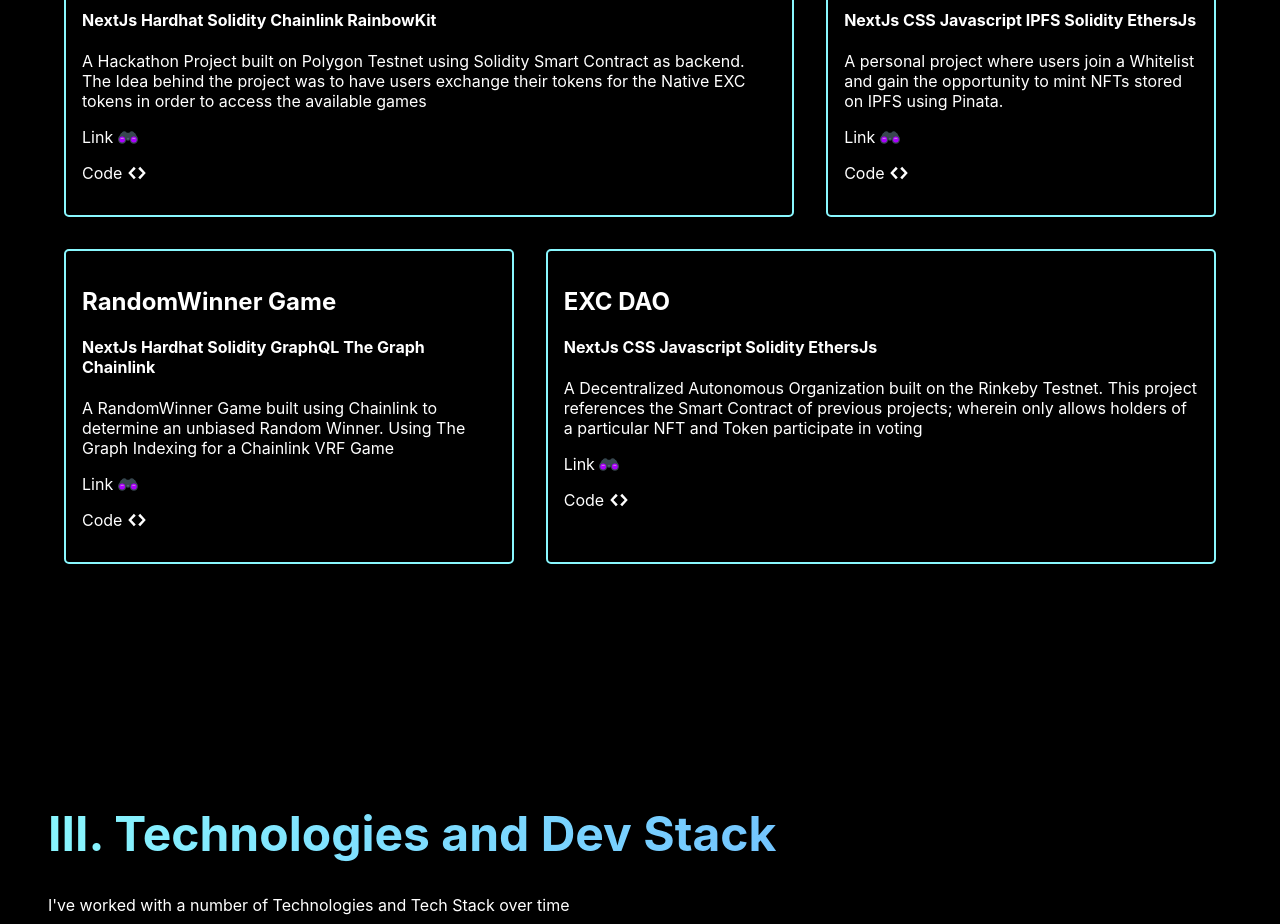
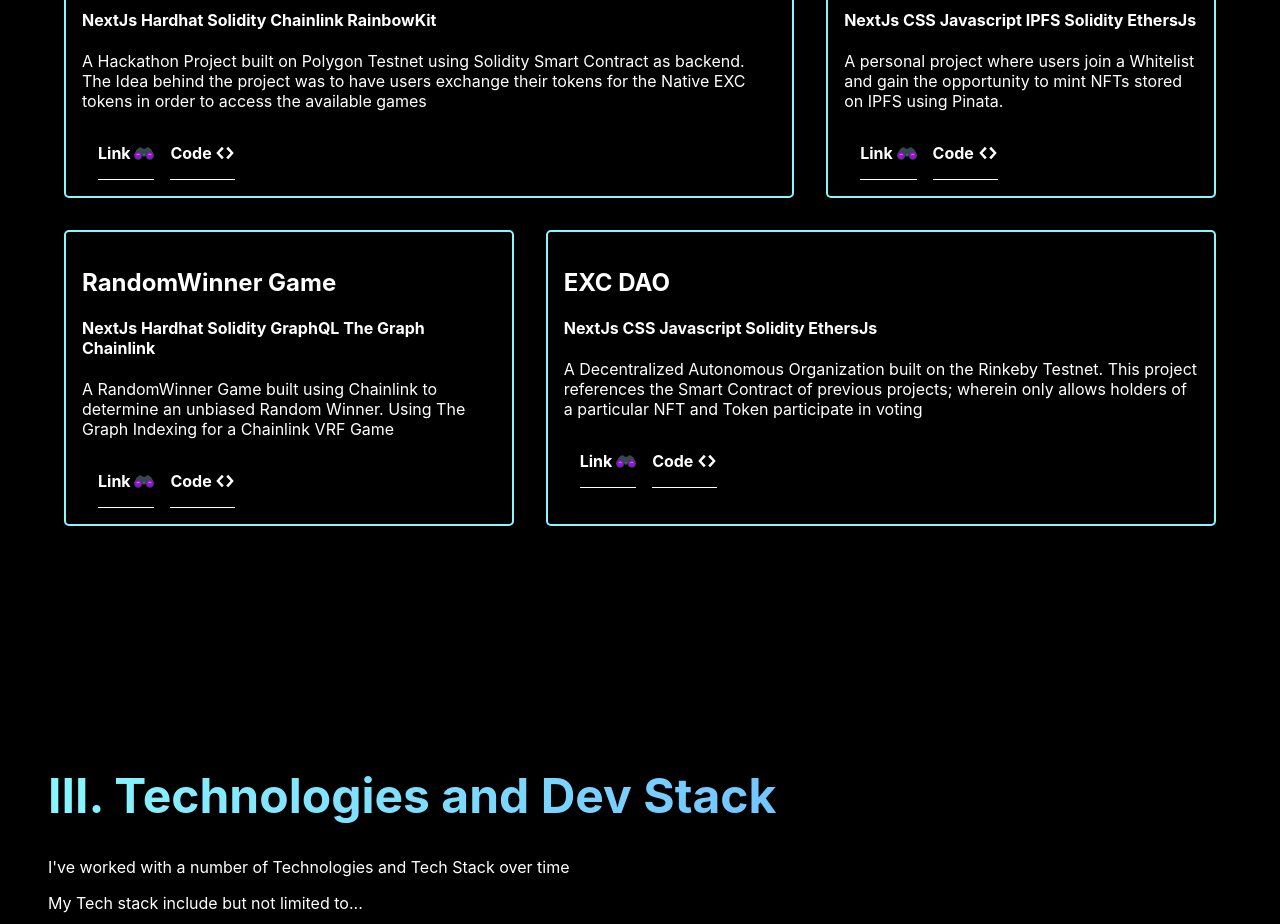
Before and after one commit to Excaliose777/AlaminxAb, a Next.js app: page / in a window 1280 px wide. Shown: the part 1600-2524 px from the top of the page. Built offline with nearby package versions, Linux system fonts and the light colour scheme.

Commit message:
clean up

```diff
--- a/components/Project.module.css
+++ b/components/Project.module.css
@@ -32,6 +32,16 @@
     opacity: 0.8;
 }
 
+.projectLinks{
+    display: flex;
+}
+
+.projectLinks a{
+    margin-left: 1rem;
+    font-weight: bold;
+    border-bottom: 1px solid ;
+}
+
 .codeIcon{
     vertical-align: bottom;
 }
--- a/components/Projects.js
+++ b/components/Projects.js
@@ -13,15 +13,19 @@ function Projects() {
           <h2>EXC DEX</h2>
           <h4>NextJs Hardhat Solidity Chainlink RainbowKit</h4>
           <p>A Hackathon Project built on Polygon Testnet using Solidity Smart Contract as backend. The Idea behind the project was to have users exchange their tokens for the Native EXC tokens in order to access the available games</p>
+          <div className={styles.projectLinks}>
             <a href='https://polygon-hackathon-xi.vercel.app' target="_blank" rel="noreferrer"><p>Link <FcBinoculars className={styles.codeIcon} size={20}/></p></a>
             <a href='https://github.com/Excaliose777/Polygon-Hackathon' target="_blank" rel="noreferrer"><p>Code <GoCode className={styles.codeIcon} size={20}/></p></a>
+          </div>
         </div>
         <div className={styles.projects}>
           <h2>EXC NFT</h2>
           <h4>NextJs CSS Javascript IPFS Solidity EthersJs</h4>
           <p>A personal project where users join a Whitelist and gain the opportunity to mint NFTs stored on IPFS using Pinata. </p>
+          <div className={styles.projectLinks}>
             <a href='https://exc-project.vercel.app' target="_blank" rel="noreferrer"><p>Link <FcBinoculars className={styles.codeIcon} size={20}/></p></a>
             <a href='https://github.com/excaliose777/exc-project' target="_blank" rel="noreferrer"><p>Code <GoCode className={styles.codeIcon} size={20}/></p></a>
+          </div>
         </div>
       </div>
       <div className={styles.projectContainer}>
@@ -29,15 +33,19 @@ function Projects() {
           <h2>RandomWinner Game</h2>
           <h4>NextJs Hardhat Solidity GraphQL The Graph Chainlink</h4>
           <p>A RandomWinner Game built using Chainlink to determine an unbiased Random Winner. Using The Graph Indexing for a Chainlink VRF Game</p>
+          <div className={styles.projectLinks}>
             <a href='https://the-graph-test.vercel.app' target="_blank" rel="noreferrer"><p>Link <FcBinoculars className={styles.codeIcon} size={20}/></p></a>
             <a href='https://github.com/excaliose777/The-Graph-Test' target="_blank" rel="noreferrer"><p>Code <GoCode className={styles.codeIcon} size={20}/></p></a>
+          </div>
         </div>
         <div className={styles.projects}>
           <h2>EXC DAO</h2>
           <h4>NextJs CSS Javascript Solidity EthersJs</h4>
           <p>A Decentralized Autonomous Organization built on the Rinkeby Testnet. This project references the Smart Contract of previous projects; wherein only allows holders of a particular NFT and Token participate in voting</p>
+          <div className={styles.projectLinks}>
             <a href='https://dao-bay.vercel.app' target="_blank" rel="noreferrer"><p>Link <FcBinoculars className={styles.codeIcon} size={20}/></p></a>
             <a href='https://github.com/excaliose777/DAO' target="_blank" rel="noreferrer"><p>Code <GoCode className={styles.codeIcon} size={20}/></p></a>
+          </div>
         </div>
       </div>
     </div>
--- a/styles/Home.module.css
+++ b/styles/Home.module.css
@@ -133,6 +133,14 @@
     flex-direction: column;
   }
 
+  .header h2{
+    margin: 0.5rem;
+  }
+
+  .header h4{
+    margin: 0.5rem;
+  }
+
   .headerOptions{
     display: flex;
   }
```
Lines whose indentation alone changed are shown as unchanged.
